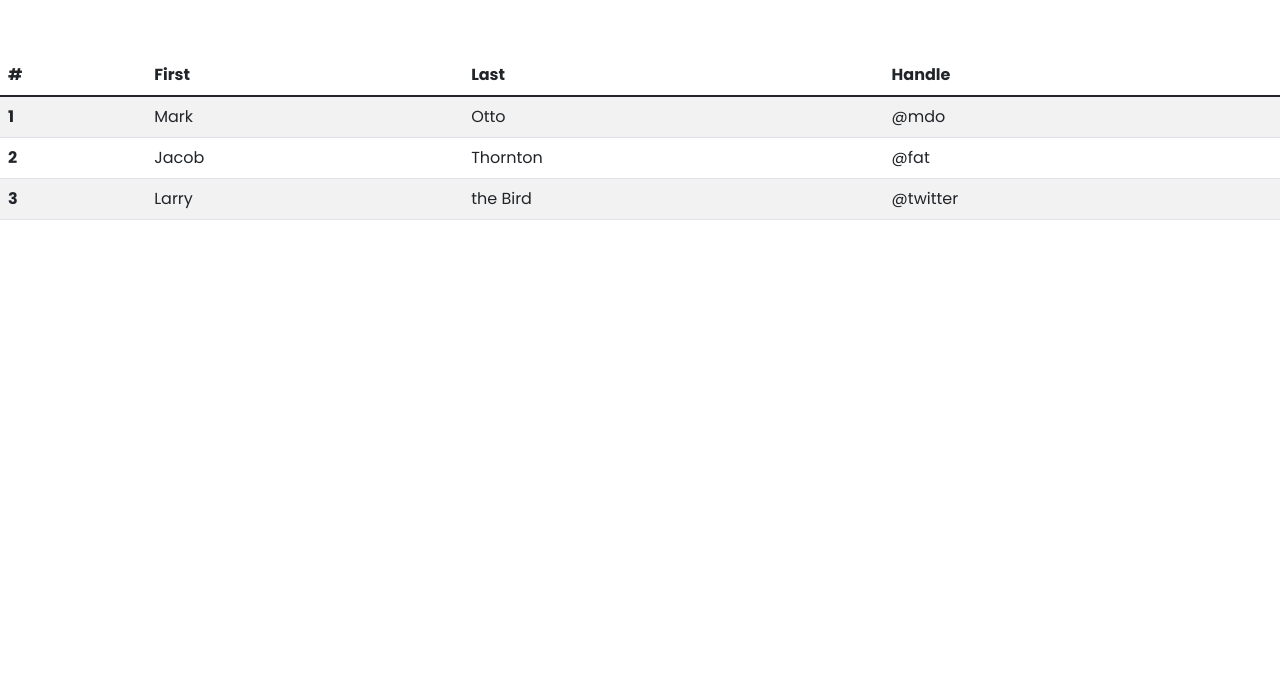
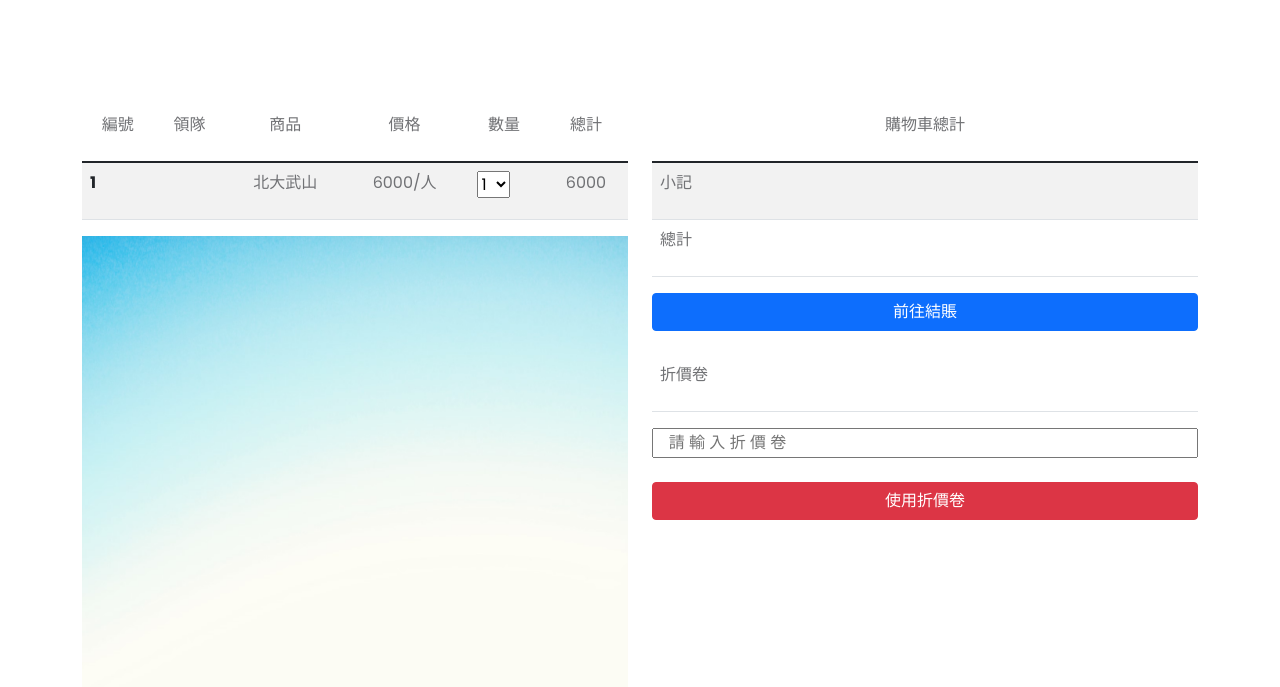
Before and after one commit to KrisTxDoG/Hiking-website, a plain HTML site: page OrderPage/北大武.html in a window 1280 px wide. Shown: the part 113-800 px from the top of the page. Drawn offline with Linux system fonts and the light colour scheme.

Commit message:
Revise OrderPage

```diff
--- a/OrderPage/北大武.html
+++ b/OrderPage/北大武.html
@@ -69,36 +69,127 @@
 
     <br><br><br><br><br><br><br>
 
+    <section class="intro-section">
+        <div class="container">
+            <div class="row">
+                <div class="col-lg-6">
+
                     <table class="table table-striped">
                         <thead>
                           <tr>
-            <th scope="col">#</th>
-            <th scope="col">First</th>
-            <th scope="col">Last</th>
-            <th scope="col">Handle</th>
+                            <th scope="col"><p class="text-center">編號</p></th>
+                            <th scope="col"><p class="text-center">領隊</p></th>
+                            <th scope="col"><p class="text-center">商品</p></th>
+                            <th scope="col"><p class="text-center">價格</p></th>
+                            <th scope="col"><p class="text-center">數量</p></th>
+                            <th scope="col"><p class="text-center">總計</p></th>
+                          </tr>
+                        </thead>
+
+                        <tbody>
+                          <tr>
+                            <th scope="col">1</th>
+
+                            <td >
+                                <div >
+
+                                </div>
+
+                            </td>
+
+                            <td >
+                                <p class="text-center">北大武山</p>
+                            </td>
+
+                            <td >
+                                <p class="text-center">6000/人</p>
+                            </td>
+
+                            <td >
+                                <form action="#">
+                                    <label for="lang"></label>
+                                    <select name="languages" id="">
+                                        <option value="">1</option>
+                                        <option value="">2</option>
+                                        <option value="">3</option>
+                                        <option value="">4</option>
+                                        <option value="">5</option>
+                                        <option value="">6</option>
+                                    </select>
+                                </form>
+                            </td>
+
+                            <td ><p class="text-center">6000</p></td>
+
+                          </tr>
+
+                        </tbody>
+                    </table>
+
+                    <div >
+                        <img class="img-fluid" src="../img/leader/領隊_1.avif" alt="">
+                    </div>
+
+                </div>
+                <div class="col-lg-6 ">
+                    <table class="table table-striped">
+                        <thead>
+                            <tr>
+                                <th><p class="text-center">購物車總計</p></th>
                             </tr>
                         </thead>
                         <tbody>
                             <tr>
-            <th scope="row">1</th>
-            <td>Mark</td>
-            <td>Otto</td>
-            <td>@mdo</td>
+                                <td><p class="text-start">小記</p></td>
                             </tr>
                             <tr>
-            <th scope="row">2</th>
-            <td>Jacob</td>
-            <td>Thornton</td>
-            <td>@fat</td>
+                                <td><p class="text-start">總計</p></td>
                             </tr>
-          <tr>
-            <th scope="row">3</th>
-            <td>Larry</td>
-            <td>the Bird</td>
-            <td>@twitter</td>
-          </tr>
+
+
                         </tbody>
                     </table>
+                    <button class="btn btn-primary w-100">前往結賬</button>
+
+                    <br><br>
+                    <table class="table table-striped">
+                        <thead>
+                            <tr>
+                                <th><p class="text-start">折價卷</p></th>
+                            </tr>
+                        </thead>
+
+                        <tbody>
+                        </tbody>
+                    </table>
+
+                    <section></section>
+
+                    <div class="w-100">
+                        <input type="text" style="width: 100%" placeholder="   請 輸 入 折 價 卷">
+                    </div>
+
+
+
+                    <table class="table table-striped">
+                        <thead>
+                            <tr>
+
+                            </tr>
+                        </thead>
+
+                        <br>
+
+                        <tbody>
+                            <button class="btn btn-danger w-100">使用折價卷</button>
+                        </tbody>
+                    </table>
+
+
+                </div>
+            </div>
+        </div>
+    </section>
 
 
 
```
Lines whose indentation alone changed are shown as unchanged.
